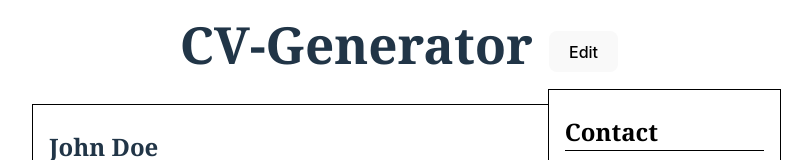
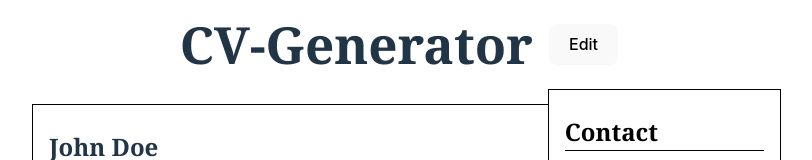
Before and after one commit to R3ndrex/CV-Generator, a React (Vite) app: page / in a window 1280 px wide. Shown: the top 160 px of the page, without its empty margins (241-1053 px from the left). Built offline with nearby package versions, Linux system fonts and the light colour scheme.

Commit message:
align header items center

```diff
--- a/src/index.css
+++ b/src/index.css
@@ -23,7 +23,7 @@ h6 {
 header {
     display: flex;
     justify-content: center;
-    align-items: end;
+    align-items: center;
     gap: 1rem;
     margin: 1rem;
     > h1 {
```
